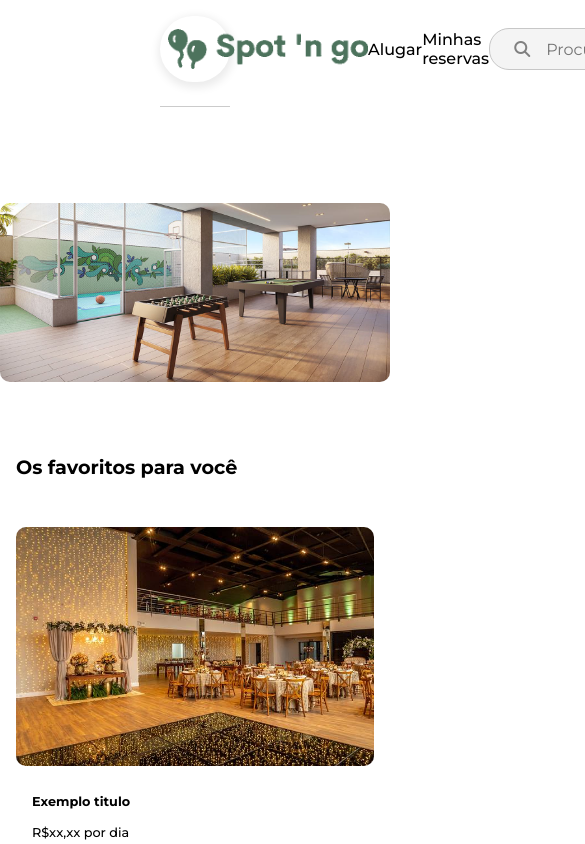
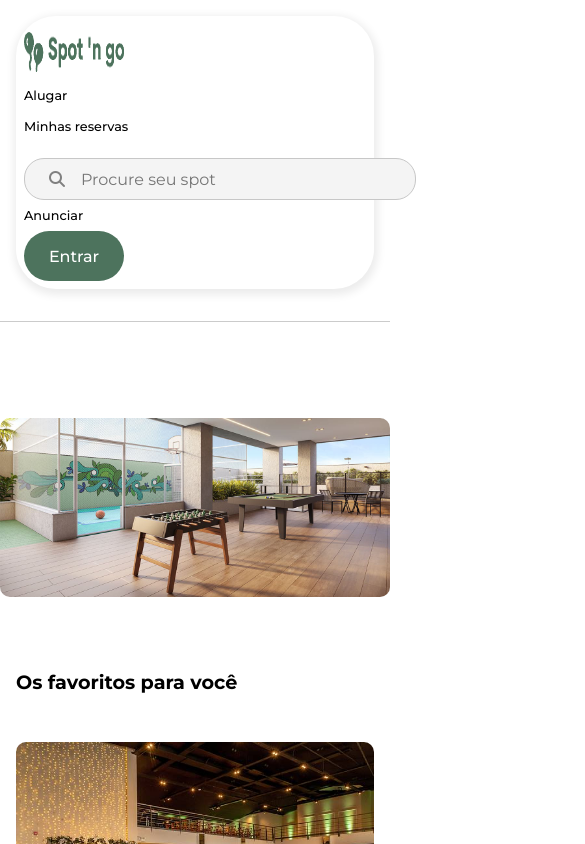
Before and after one commit to Hackathon-spotngo-2024/HackathonIFC2024-frontend, a Vue app: page / in a window 390 px wide. Shown: the top 844 px of the page, 585 px wide, since content can reach past the window. Built offline with nearby package versions, Linux system fonts and the light colour scheme.

Commit message:
Style #17: Arrumar tamanho da navbar

```diff
--- a/src/components/NavbarComponent.vue
+++ b/src/components/NavbarComponent.vue
@@ -38,6 +38,9 @@ a {
   display: flex;
   justify-content: center;
   align-items: center;
+  border-radius: 35px;
+  font-size: 1rem;
+  cursor: pointer;
   border-radius: 35px;
   font-size: 1rem;
   cursor: pointer;
@@ -128,7 +131,79 @@ button {
   margin-top: 1rem;
   width: 100%;
   height: 1px;
-  margin: 1.5rem 10rem 0 10rem;
-  background-color: var(--cor-linha-divisoria)
+  background-color: var(--cor-linha-divisoria);
+}
+
+@media (max-width: 992px) {
+  .nav-container {
+    margin: 1rem;
+    flex-direction: column;
+    align-items: center;
+  }
+
+  .logo-img {
+    width: 150px;
+  }
+
+  .search-bar {
+    width: 100%;
+    margin-top: 1rem;
+  }
+
+  .nav-links {
+    width: 100%;
+    margin-top: 1rem;
+    align-items: center;
+  }
+
+  a {
+    font-size: 0.9rem;
+  }
+}
+
+@media (max-width: 768px) {
+  .nav-links {
+    flex-direction: column;
+    width: 100%;
+  }
+
+  a {
+    margin: 0.5rem 0;
+  }
+
+  .search-bar {
+    width: 100%;
+    align-items: center;
+  }
+
+  .logo-img {
+    width: 120px;
+  }
+}
+
+@media (max-width: 576px) {
+  .nav-container {
+    padding: 0.5rem;
+    flex-direction: column;
+    align-items: flex-start;
+  }
+
+  .logo-img {
+    width: 100px;
+  }
+
+  .search-bar {
+    width: 100%;
+    margin-top: 1rem;
+  }
+
+  .nav-links {
+    width: 100%;
+    flex-direction: column;
+  }
+
+  a {
+    font-size: 0.8rem;
+  }
 }
 </style>
```
